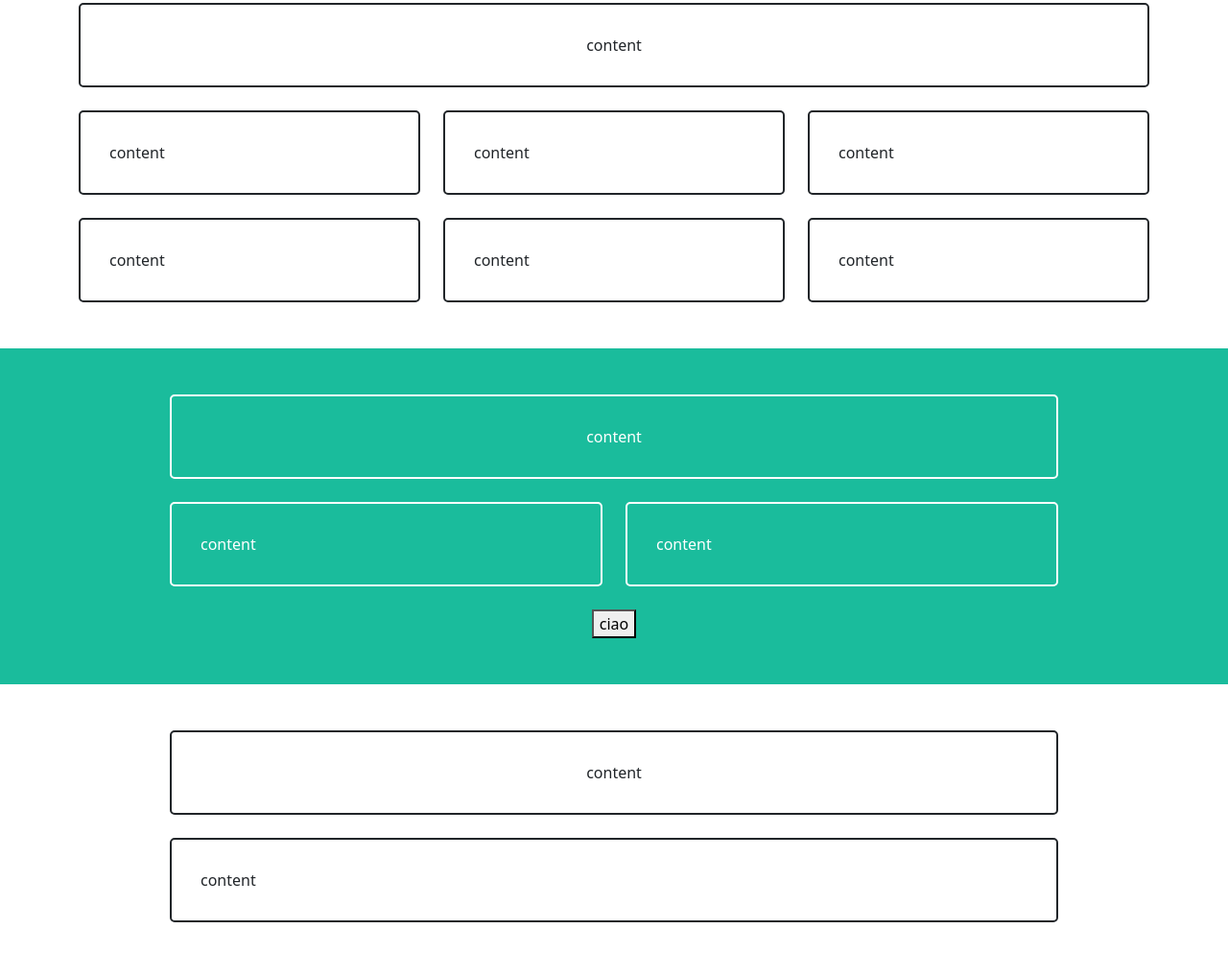
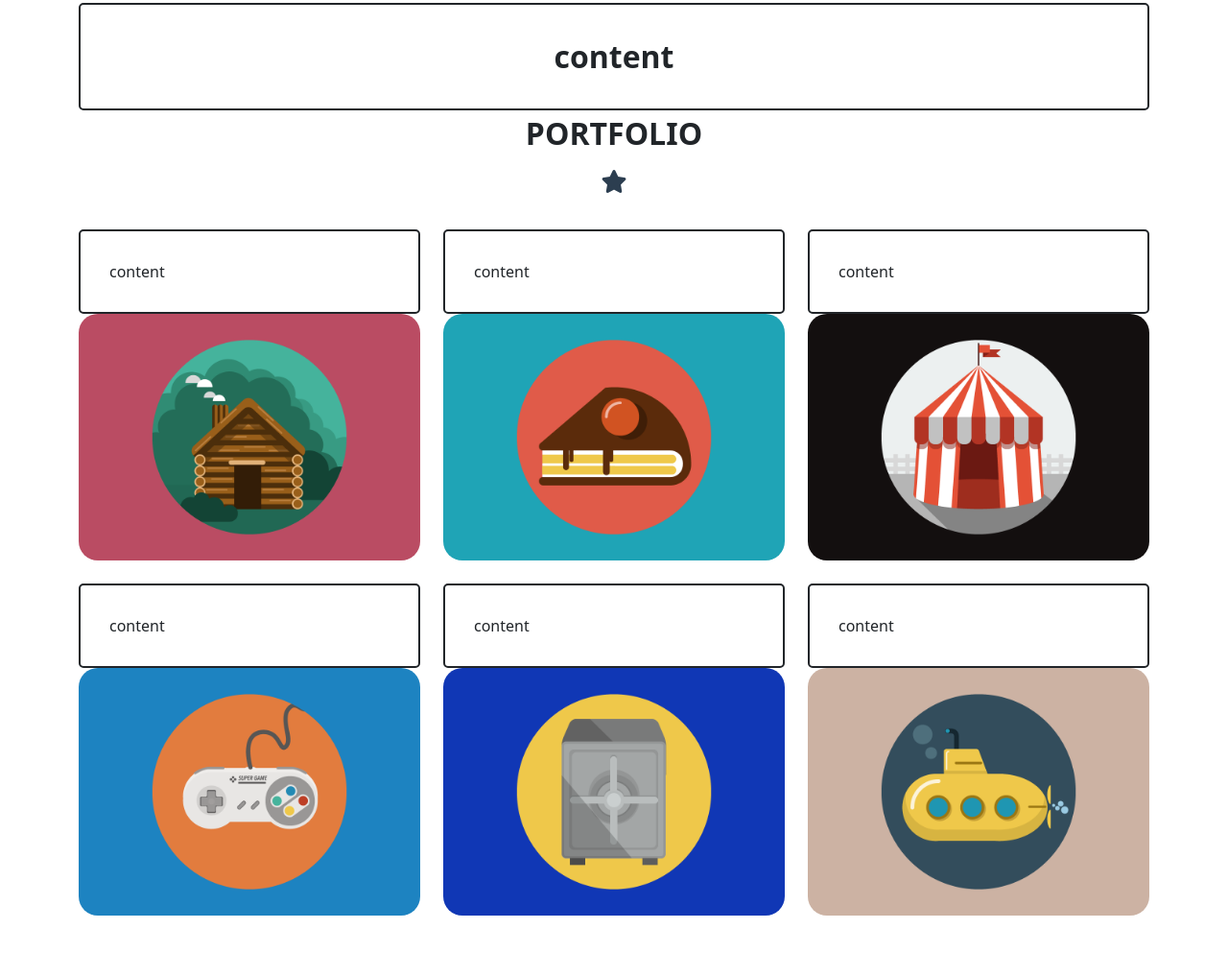
Before and after one commit to Jero1304/html-css-bootstrap-freelancer, a plain HTML site: page index.html in a window 1280 px wide. Shown: the part 639-1632 px from the top of the page at 96% size. Drawn offline with nearby package versions, Linux system fonts and the light colour scheme.

Commit message:
FEAT portfolio (title+icon)

```diff
--- a/css/style.css
+++ b/css/style.css
@@ -40,9 +40,19 @@ footer [class*='col']:not(.row)::before{
 .hero-logo{
     width: 260px;
 }
-.hero-star::before{
+
+.star-dark{
+    color: var(--dark-blue);
+}
+
+.star::before{
     background-color: white;
     height: 4px;
     width: 20%;
     display: flex;
 }
+
+.port-icon img{
+    width: 100%;
+    border-radius: 20px;
+}
--- a/index.html
+++ b/index.html
@@ -47,7 +47,7 @@
                  START BOOTSTRAP
             </div>
 
-            <div class="hero-star py-2 fs-4">
+            <div class="star py-2 fs-4">
                 <i class="fa-solid fa-star"></i>
             </div>
 
@@ -55,31 +55,59 @@
                 GRAPHIC ARTIST - WEB DESIGNER - ILLUSTRATOR
             </div>
 
-
         </div>
       </div>
     </section>
 
     <!-- PORTFOLIO -->
     <section class="portfolio py-5">
+        <!-- PORTFOLIO TITLE -->
       <div class="container mb-4 text-center">
         <div class="row">
-          <div class="col"></div>
+          <div class="col fs-2 fw-bold">
+            PORTFOLIO
+          </div>
+
+          <div class="star star-dark py-2 fs-4">
+            <i class="fa-solid fa-star"></i>
+          </div>
         </div>
       </div>
+
+      <!-- PORTFOLIO ICON -->
       <div class="container">
-         <div class="row gy-4">
-          <div class="col-md-6 col-xl-4"></div>
-          <div class="col-md-6 col-xl-4"></div>
-          <div class="col-md-6 col-xl-4"></div>
-          <div class="col-md-6 col-xl-4"></div>
-          <div class="col-md-6 col-xl-4"></div>
-          <div class="col-md-6 col-xl-4"></div>
+         <div class="row gy-4 port-icon">
+
+          <div class="col-md-6 col-xl-4">
+            <img src="./img/cabin.png" alt="cabina">
+          </div>
+
+          <div class="col-md-6 col-xl-4">
+            <img src="./img/cake.png" alt="torta">
+          </div>
+
+          <div class="col-md-6 col-xl-4">
+            <img src="./img/circus.png" alt="circo">
+          </div>
+
+          <div class="col-md-6 col-xl-4">
+            <img src="./img/game.png" alt="controller">
+          </div>
+
+          <div class="col-md-6 col-xl-4">
+            <img src="./img/safe.png" alt="cassaforte">
+          </div>
+
+          <div class="col-md-6 col-xl-4">
+            <img src="./img/submarine.png" alt="sottomarino">
+          </div>
+
          </div>
       </div>
 
     </section>
 
+    <!-- ABOUT -->
     <section class="about text-white py-5">
       <div class="container  mb-4 text-center">
         <div class="row justify-content-center">
```
